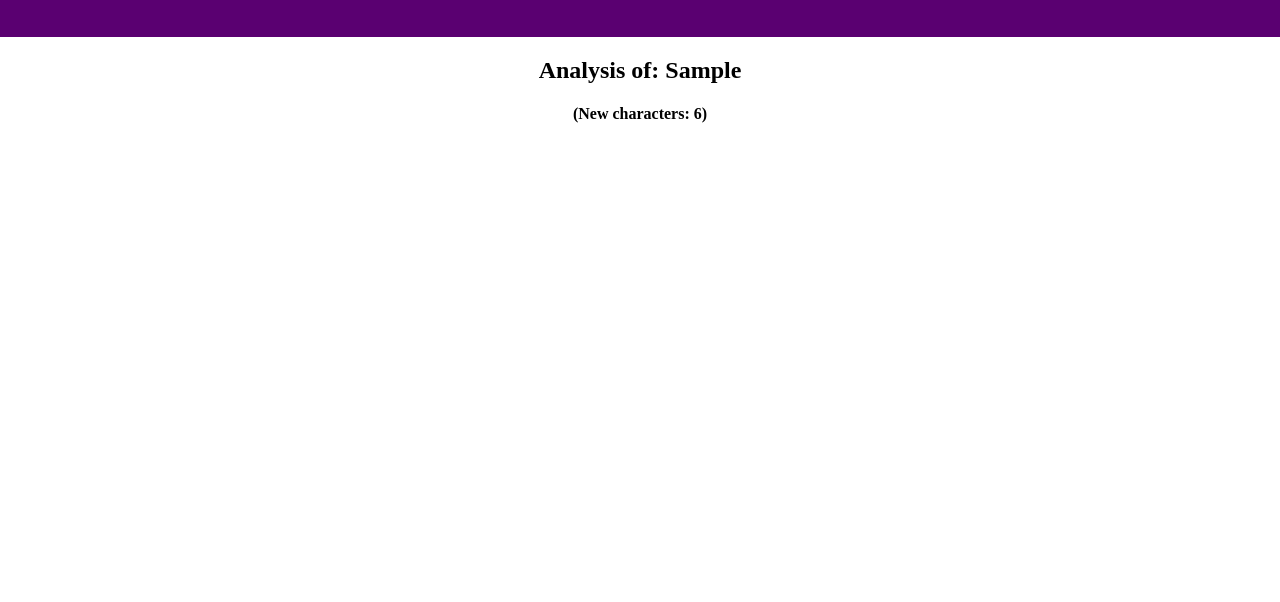
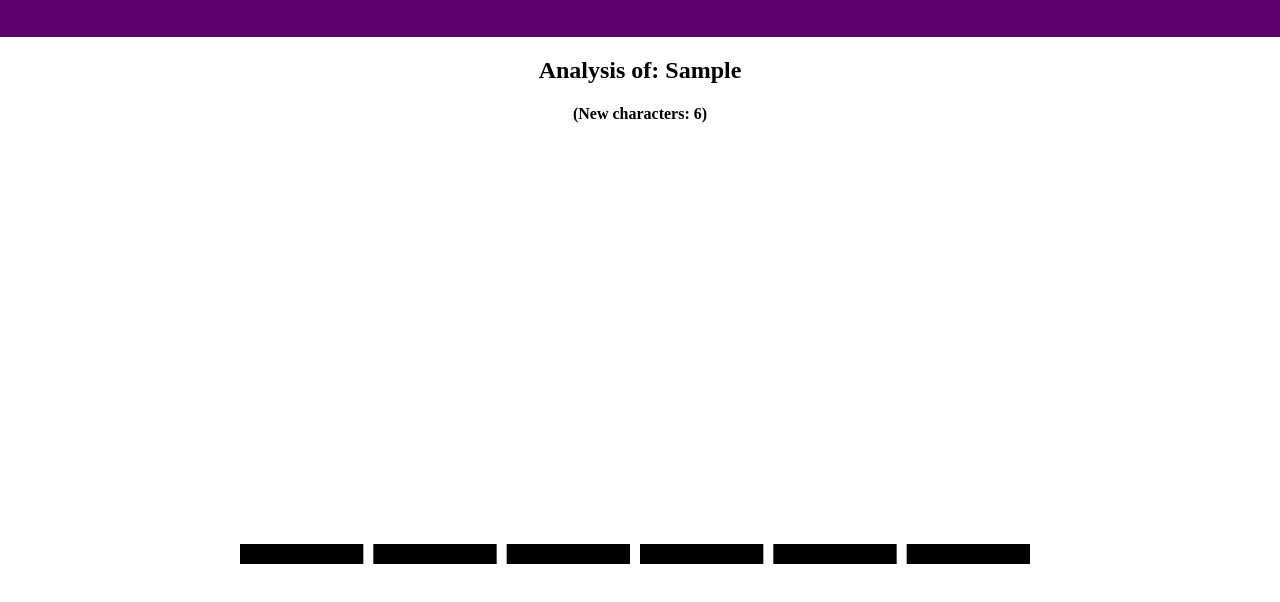
Before and after one commit to ethanblumenthal/character-frequencies, a plain HTML site: page index.html in a window 1280 px wide. Both pictures are taken after typing "Sample" into the empty fields and a click on the button "Count the Letters!". Shown: the part 154-756 px from the top of the page. Drawn offline with nearby package versions, Linux system fonts and the light colour scheme.

Commit message:
refactored to use svg

```diff
--- a/app.js
+++ b/app.js
@@ -1,3 +1,10 @@
+var width = 800;
+var height = 400;
+var barPadding = 10;
+var svg = d3.select('svg')
+            .attr('width', width)
+            .attr('height', height);
+
 d3.select('#reset')
     .on('click', function() {
         d3.selectAll('.letter')
@@ -15,10 +22,12 @@ d3.select('form')
         d3.event.preventDefault();
         var input = d3.select('input');
         var text = input.property('value');
+        var data = getFrequencies(text);
+        var barWidth = width / data.length - barPadding;
 
-    var letters = d3.select('#letters')
+        var letters = svg
             .selectAll('.letter')
-        .data(getFrequencies(text), function(d) {
+            .data(data, function(d) {
                 return d.character;
             });
 
@@ -28,18 +37,19 @@ d3.select('form')
 
         letters
             .enter()
-        .append('div')
+            .append('rect')
                 .classed('letter', true)
                 .classed('new', true)
             .merge(letters)
-            .style('width', '20px')
-            .style('line-height', '20px')
-            .style('margin-right', '5px')
+                .style('width', barWidth)
                 .style('height', function(d) {
-                return d.count * 20 + 'px';
+                    return d.count * 20;
                 })
-            .text(function(d) {
-                return d.character;
+                .attr('x', function(d, i) {
+                    return (barWidth + barPadding) * i;
+                })
+                .attr('y', function(d) {
+                    return height - d.count * 20;
                 });
 
         d3.select('#phrase')
--- a/style.css
+++ b/style.css
@@ -33,10 +33,10 @@ form > button:hover {
   margin: 20px auto 0;
 }
 
-.letter {
+.letter rect {
   fill: #ffc800;
 }
 
-.new {
+.new rect {
   fill: #00ff00;
 }
```
Also changed, not shown: index.html (line endings or trailing spaces). Lines whose indentation alone changed are shown as unchanged.
